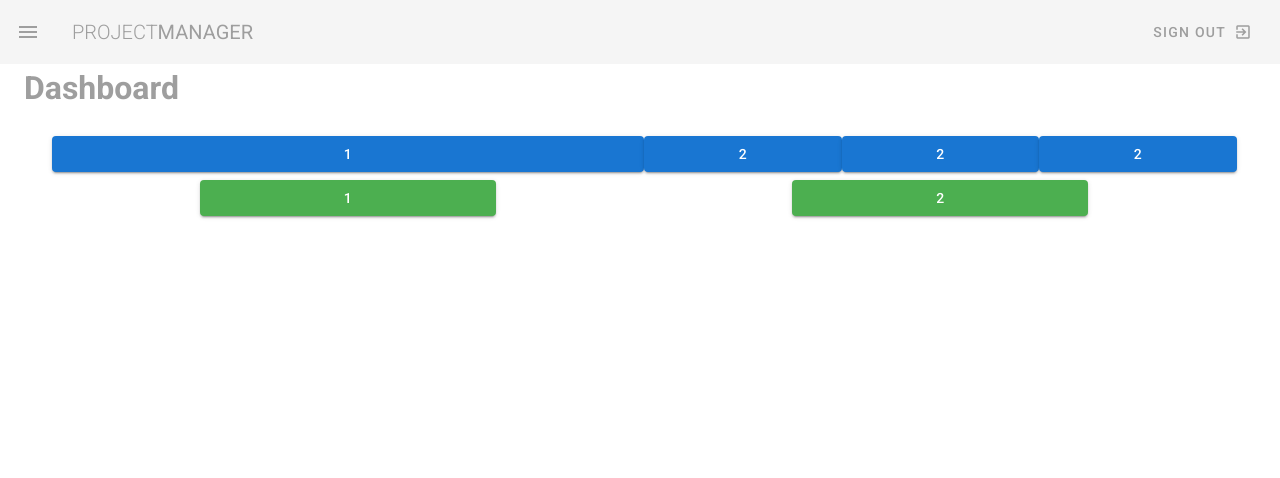
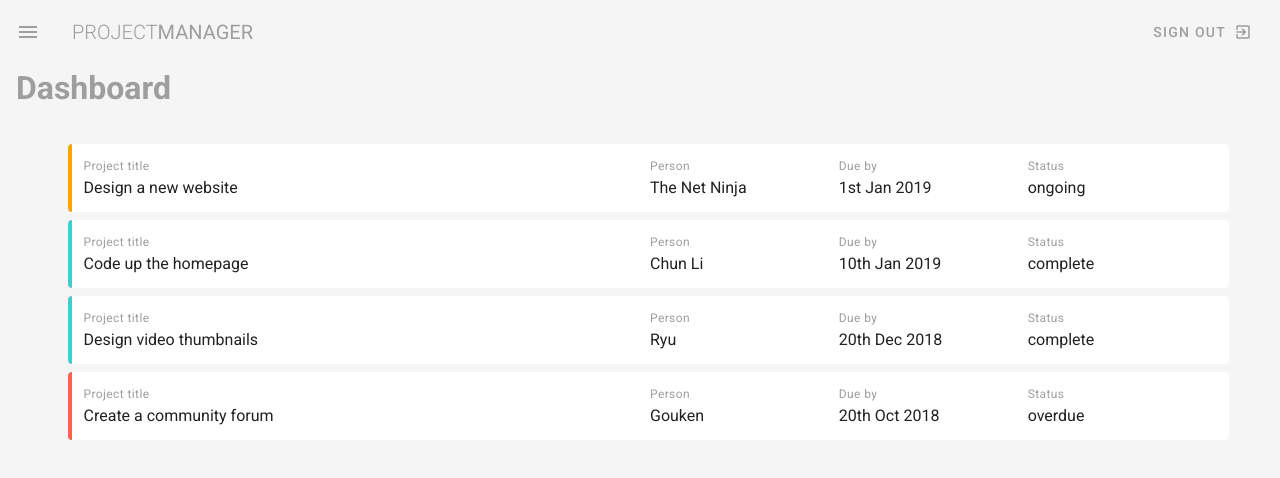
Before and after one commit to Sunil2201/project-manager, a Vue app: page / in a window 1280 px wide. Shown: the top 478 px of the page. Built offline with nearby package versions, Linux system fonts and the light colour scheme.

Commit message:
refactor: added data in dashboard

```diff
--- a/src/App.vue
+++ b/src/App.vue
@@ -1,7 +1,7 @@
 <template>
-  <v-app class="grey lighten-4">
+  <v-app>
     <NavBar />
-    <v-main class="mx-4 mb-4">
+    <v-main class="grey lighten-4">
       <router-view></router-view>
     </v-main>
   </v-app>
--- a/src/views/DashboardPage.vue
+++ b/src/views/DashboardPage.vue
@@ -1,34 +1,55 @@
 <template>
-  <div class="dashboard ml-2">
+  <div class="dashboard ml-4">
     <h1 class="subheading grey--text">Dashboard</h1>
 
     <v-container class="my-5">
-      <v-row wrap>
+      <v-card flat class="pa-3 mb-2" v-for="project in projects" :key="project.title">
+        <v-row wrap :class="`pa-3 project ${project.status}`">
           <v-flex xs12 md6>
-            <v-btn outline block class="primary my-1">1</v-btn>
+            <div class="caption grey--text">Project title</div>
+            <div>{{project.title}}</div>
           </v-flex>
-          <v-flex xs4 md2>
-            <v-btn outline block class="primary my-1">2</v-btn>
+          <v-flex xs6 sm4 md2>
+            <div class="caption grey--text">Person</div>
+            <div>{{project.person}}</div>
           </v-flex>
-          <v-flex xs4 md2>
-            <v-btn outline block class="primary my-1">2</v-btn>
+          <v-flex xs6 sm4 md2>
+            <div class="caption grey--text">Due by</div>
+            <div>{{project.due}}</div>
           </v-flex>
-          <v-flex xs4 md2>
-            <v-btn outline block class="primary my-1">2</v-btn>
+          <v-flex xs3 sm4 md2>
+            <div class="caption grey--text">Status</div>
+            <div>{{project.status}}</div>
           </v-flex>
-      </v-row>
-      <v-row wrap class="justify-space-around">
-        <v-flex xs4 md3>
-          <v-btn outline block class="success my-1">1</v-btn>
-        </v-flex>
-        <v-flex xs4 md3>
-          <v-btn outline block class="success my-1">2</v-btn>
-        </v-flex>
-      </v-row>
+        </v-row>
+      </v-card>
     </v-container>
   </div>
 </template>
 
 <script>
-export default {};
+export default {
+  data(){
+    return{
+      projects: [
+        { title: 'Design a new website', person: 'The Net Ninja', due: '1st Jan 2019', status: 'ongoing', content: 'Lorem ipsum dolor sit amet consectetur adipisicing elit. Sunt consequuntur eos eligendi illum minima adipisci deleniti, dicta mollitia enim explicabo fugiat quidem ducimus praesentium voluptates porro molestias non sequi animi!'},
+        { title: 'Code up the homepage', person: 'Chun Li', due: '10th Jan 2019', status: 'complete', content: 'Lorem ipsum dolor sit amet consectetur adipisicing elit. Sunt consequuntur eos eligendi illum minima adipisci deleniti, dicta mollitia enim explicabo fugiat quidem ducimus praesentium voluptates porro molestias non sequi animi!'},
+        { title: 'Design video thumbnails', person: 'Ryu', due: '20th Dec 2018', status: 'complete', content: 'Lorem ipsum dolor sit amet consectetur adipisicing elit. Sunt consequuntur eos eligendi illum minima adipisci deleniti, dicta mollitia enim explicabo fugiat quidem ducimus praesentium voluptates porro molestias non sequi animi!'},
+        { title: 'Create a community forum', person: 'Gouken', due: '20th Oct 2018', status: 'overdue', content: 'Lorem ipsum dolor sit amet consectetur adipisicing elit. Sunt consequuntur eos eligendi illum minima adipisci deleniti, dicta mollitia enim explicabo fugiat quidem ducimus praesentium voluptates porro molestias non sequi animi!'},
+      ]
+    }
+  }
+};
 </script>
+
+<style>
+.project.complete{
+  border-left: 4px solid #3cd1cd;
+}
+.project.ongoing{
+  border-left: 4px solid orange;
+}
+.project.overdue{
+  border-left: 4px solid tomato;
+}
+</style>
```
